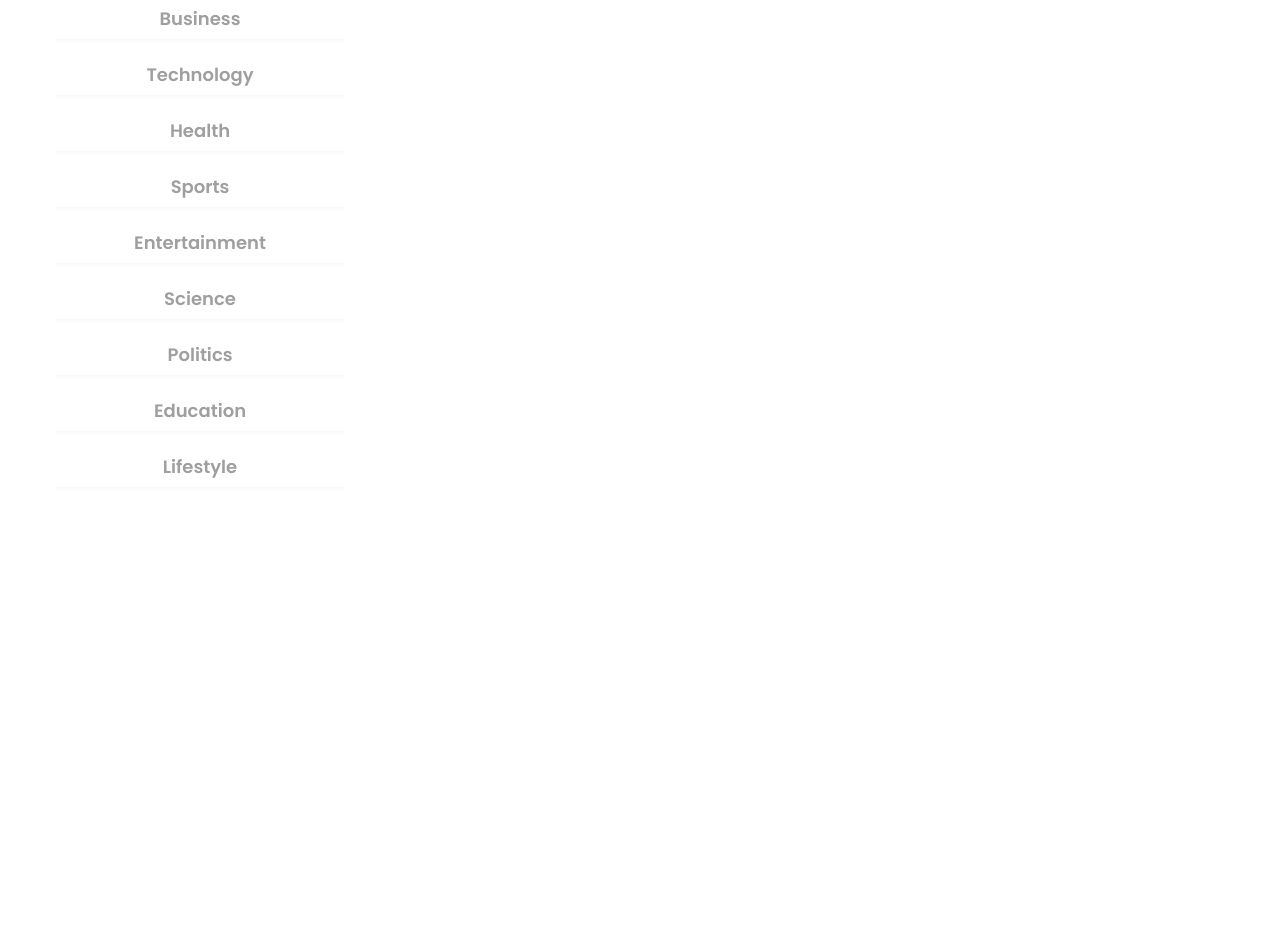
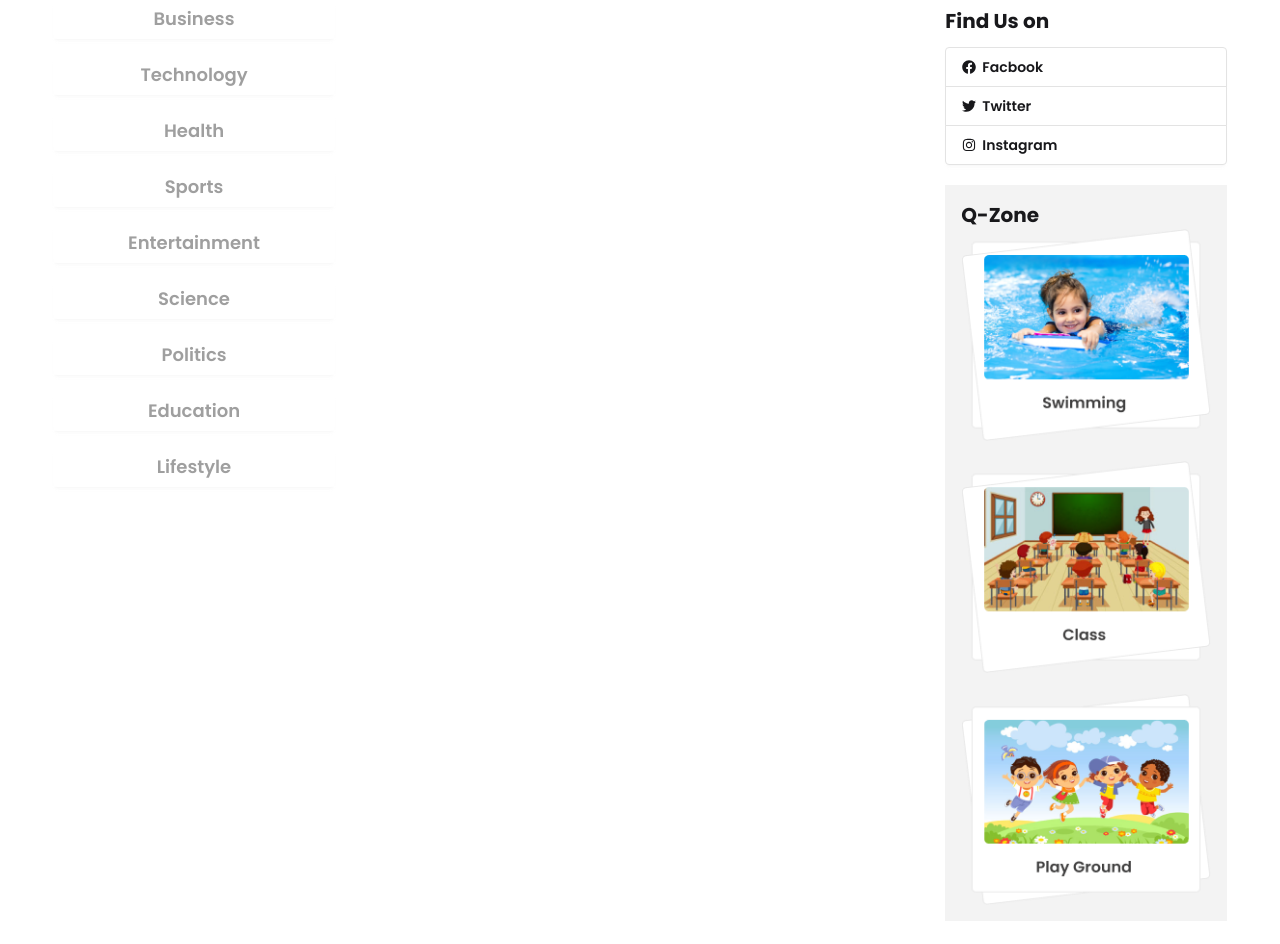
Before and after one commit to soponalways/dragon-news, a React (Vite) app: page / in a window 1280 px wide. Shown: the part 460-1404 px from the top of the page. Before the commit the page ends 1003 px from the top, so only its background shows below. Built offline with nearby package versions, Linux system fonts and the light colour scheme.

Commit message:
Design Right navbar Component

```diff
--- /dev/null
+++ b/src/Components/Homelayout/FindUs.jsx
@@ -0,0 +1,17 @@
+import React from 'react';
+import { FaFacebook, FaInstagram, FaTwitter } from 'react-icons/fa';
+
+const FindUs = () => {
+    return (
+        <div className='space-y-3'>
+            <h2 className='font-bold text-xl'>Find Us on</h2>
+            <div className="join join-vertical w-full">
+                <button className="btn bg-base-100 justify-start join-item"><FaFacebook/> Facbook</button>
+                <button className="btn bg-base-100 justify-start join-item"><FaTwitter/> Twitter</button>
+                <button className="btn bg-base-100 justify-start join-item"><FaInstagram/> Instagram</button>
+            </div>
+        </div>
+    );
+};
+
+export default FindUs;
--- /dev/null
+++ b/src/Components/Homelayout/QZone.jsx
@@ -0,0 +1,19 @@
+import React from 'react';
+import swimmingImage from '../../assets/swimming.png';
+import classImage from '../../assets/class.png';
+import playGround from '../../assets/playground.png';
+
+const QZone = () => {
+    return (
+        <div className='bg-base-200 p-4'>
+            <h2 className="font-bold text-xl">Q-Zone</h2>
+            <div className="grid grid-cols-1 gap-5">
+                <img src={swimmingImage} alt="" />
+                <img src={classImage} alt="" />
+                <img src={playGround} alt="" />
+            </div>
+        </div>
+    );
+};
+
+export default QZone;
--- a/src/Components/Homelayout/RightAside.jsx
+++ b/src/Components/Homelayout/RightAside.jsx
@@ -1,10 +1,14 @@
 import React from 'react';
 import SocialLogin from './SocialLogin';
+import FindUs from './FindUs';
+import QZone from './QZone';
 
 const RightAside = () => {
     return (
-        <div>
+        <div className='space-y-5'>
             <SocialLogin></SocialLogin>
+            <FindUs></FindUs>
+            <QZone></QZone>
         </div>
     );
 };
--- a/src/layouts/HomeLayout/HomeLayout.jsx
+++ b/src/layouts/HomeLayout/HomeLayout.jsx
@@ -18,7 +18,7 @@
                     <Navbar></Navbar>
                 </nav>
             </header>
-            <main className='grid grid-cols-12 my-10'>
+            <main className='grid grid-cols-12 gap-4 my-10'>
                 <aside className='col-span-3'>
                     <LeftAside></LeftAside>
                 </aside>
--- a/src/pages/CategoryNews.jsx
+++ b/src/pages/CategoryNews.jsx
@@ -30,7 +30,7 @@
     return (
         <div>
             <h1 className="text-3xl font-semibold text-center">Total - {categoryNews.length} News Found</h1>
-            <div className='grid grid-cols-1 p-4 gap-5 md:gap-7'>
+            <div className='grid grid-cols-1 gap-5 md:gap-7'>
                 {
                     categoryNews.map(news => <NewsCard key={news.id} news={news}></NewsCard>)
                 }
```
